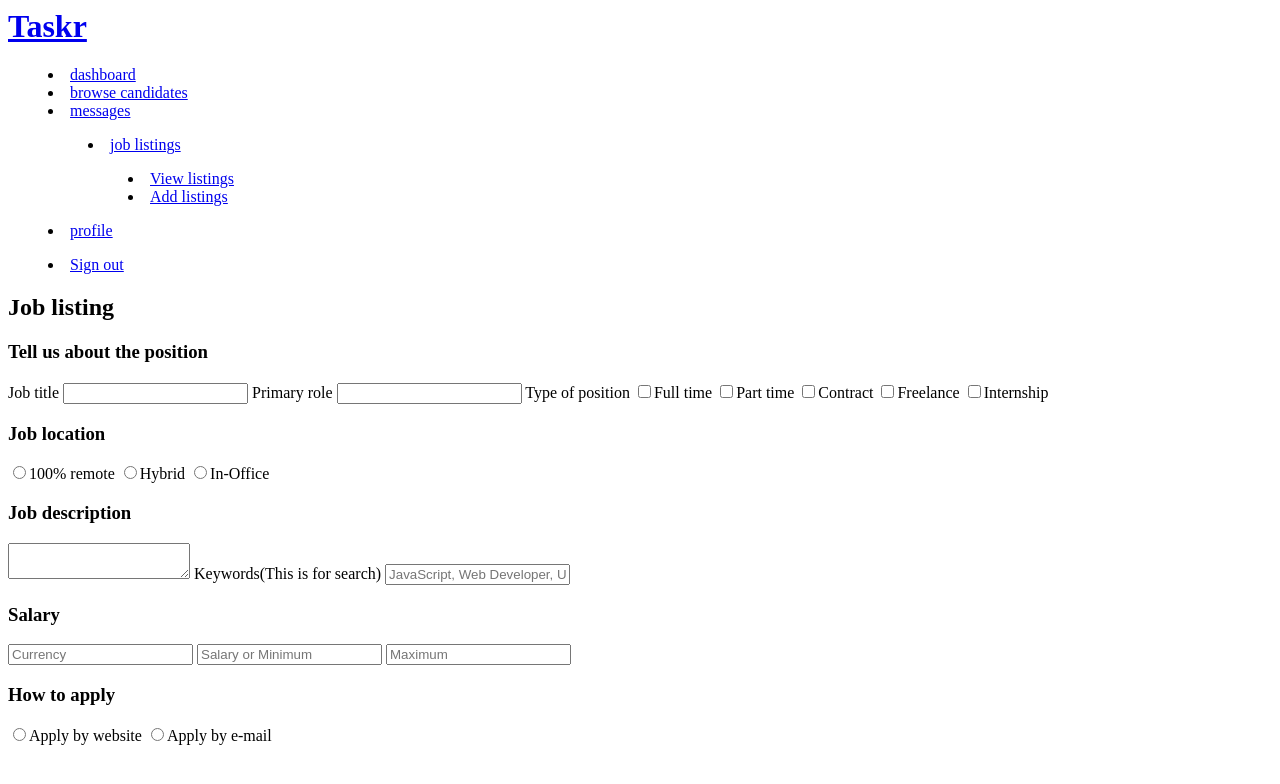
After one commit to RockyLatchman/taskr, a PHP site: page /taskr/employers/add-listing.php in a window 1280 px wide. The commit adds this page. Shown: the top 784 px of the page. Run offline with PHP 8.4, Linux system fonts and the light colour scheme.

Commit message:
URL routing and HTML for add job listing template

```diff
--- a/public/index.php
+++ b/public/index.php
@@ -59,7 +59,9 @@ switch ($path) {
         require '../templates/employers/dashboard.php';
         break;
 
-
+    case '/taskr/employer/add/listing':
+        require '../templates/employers/add-listing.php';
+        break;
 
     default:
         http_response_code(404);
--- /dev/null
+++ b/templates/employers/add-listing.php
@@ -0,0 +1,42 @@
+
+<header>
+    <div class="logotype">
+       <h1><a href="/taskr/">Taskr</a></h1>
+    </div>
+    <?php require 'menu.php'; ?>
+</header>
+<main>
+    <section>
+        <h2>Job listing</h2>
+        <div class="dashboard">
+           <form method="POST">
+              <h3>Tell us about the position</h3>
+              <label>Job title</label>
+              <input type="text" name="job-title">
+              <label>Primary role</label>
+              <input type="text" name="primary-role">
+              <label>Type of position</label>
+              <label><input type="checkbox" name="fullname">Full time</label>
+              <label><input type="checkbox" name="part-time">Part time</label>
+              <label><input type="checkbox" name="contract">Contract</label>
+              <label><input type="checkbox" name="freelance">Freelance</label>
+              <label><input type="checkbox" name="internship">Internship</label>
+              <h3>Job location</h3>
+              <label><input type="radio" name="job-location">100% remote</label>
+              <label><input type="radio" name="job-location">Hybrid</label>
+              <label><input type="radio" name="job-location">In-Office</label>
+              <h3>Job description</h3>
+              <textarea name="job-description"></textarea>
+              <label for="keywords">Keywords(This is for search)</label>
+              <input type="text" name="keywords" placeholder="JavaScript, Web Developer, UI Designer">
+              <h3>Salary</h3>
+              <input type="text" name="currency" placeholder="Currency">
+              <input type="text" name="min-salary" placeholder="Salary or Minimum">
+              <input type="text" name="max=salary" placeholder="Maximum">
+              <h3>How to apply</h3>
+              <label><input type="radio" name="how-to-apply">Apply by website</label>
+              <label><input type="radio" name="how-to-apply">Apply by e-mail</label>
+          </form>
+        </div>
+    </section>
+</main>
--- a/templates/employers/menu.php
+++ b/templates/employers/menu.php
@@ -3,7 +3,13 @@
         <li><a href="/taskr/employer/dashboard">dashboard</a></li>
         <li><a href="/taskr/employer/browse">browse candidates</a></li>
         <li><a href="/taskr/employer/messages">messages</a></li>
-        <li><a href="/taskr/employer/job-listings">job listings</a></li>
+        <menu>
+           <li><a href="/taskr/employer/job-listings" id="job-listing">job listings</a></li>
+           <menu>
+              <li><a href="/taskr/employer/view/listing">View listings</a></li>
+              <li><a href="/taskr/employer/add/listing">Add listings</a></li>
+           </menu>
+        </menu>
         <li><a href="/taskr/employer/profile">profile</a></li>
     </menu>
     <menu>
```
